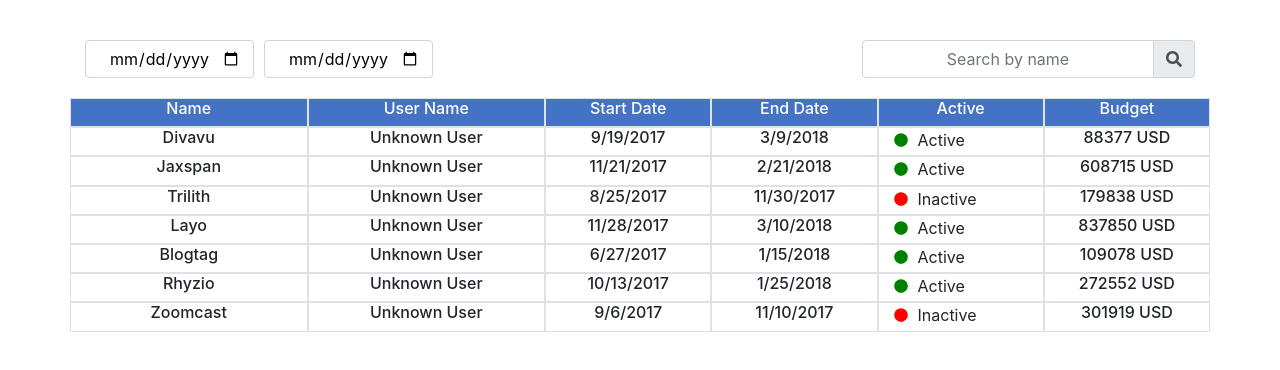
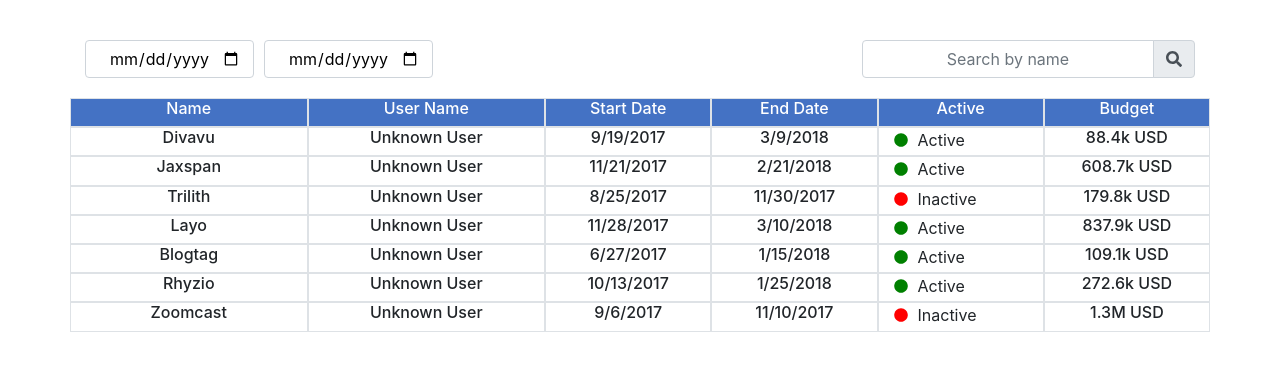
Before and after one commit to AS2000/table, a React (Create React App) app: page / in a window 1280 px wide. Shown: the top 370 px of the page. Built offline with nearby package versions, Linux system fonts and the light colour scheme; no server answers.

Commit message:
added: numberFormatter

```diff
--- a/src/components/TableRow/TableRow.js
+++ b/src/components/TableRow/TableRow.js
@@ -1,6 +1,8 @@
 import * as React from 'react';
 import { useSelector } from 'react-redux';
 import { Row, Col } from 'reactstrap';
+
+import { numberFormatter } from '../../utils';
 
 import { FontAwesomeIcon } from '@fortawesome/react-fontawesome';
 import { faCircle } from '@fortawesome/free-solid-svg-icons';
@@ -111,7 +113,7 @@ const TableRow = ({
                 {
                     isHeader
                         ? renderHeaderTitle('Budget')
-                        : <h6>{ `${data.Budget} USD` }</h6>
+                        : <h6>{ `${ numberFormatter(data.Budget) } USD` }</h6>
                 }
             </Col>
         </Row>
--- a/src/mock/mock.js
+++ b/src/mock/mock.js
@@ -7,6 +7,6 @@ export const compaigns = [
     {"id":6,"name":"Photojam","startDate":"7/25/2017","endDate":"6/23/2017","Budget":858131, "userId": 3},
     {"id":7,"name":"Blogtag","startDate":"6/27/2017","endDate":"1/15/2018","Budget":109078, "userId": 2},
     {"id":8,"name":"Rhyzio","startDate":"10/13/2017","endDate":"1/25/2018","Budget":272552, "userId": 4},
-    {"id":9,"name":"Zoomcast","startDate":"9/6/2017","endDate":"11/10/2017","Budget":301919, "userId": 8},
+    {"id":9,"name":"Zoomcast","startDate":"9/6/2017","endDate":"11/10/2017","Budget":1301919, "userId": 8},
     {"id":10,"name":"Realbridge","startDate":"3/5/2018","endDate":"10/2/2017","Budget":505602, "userId": 5}
 ];
--- /dev/null
+++ b/src/utils.js
@@ -0,0 +1,11 @@
+export const numberFormatter = (num) => {
+    if (Math.abs(num) > 999999) {
+        return (
+            Math.sign(num)*((Math.abs(num)/1000000).toFixed(1)) + 'M'
+        )
+    }
+
+    return Math.abs(num) > 999
+        ? Math.sign(num)*((Math.abs(num)/1000).toFixed(1)) + 'k'
+        : Math.sign(num)*Math.abs(num);
+};
```
Also changed, not shown: 1 other file (tests, documents, lock files or other folders).
